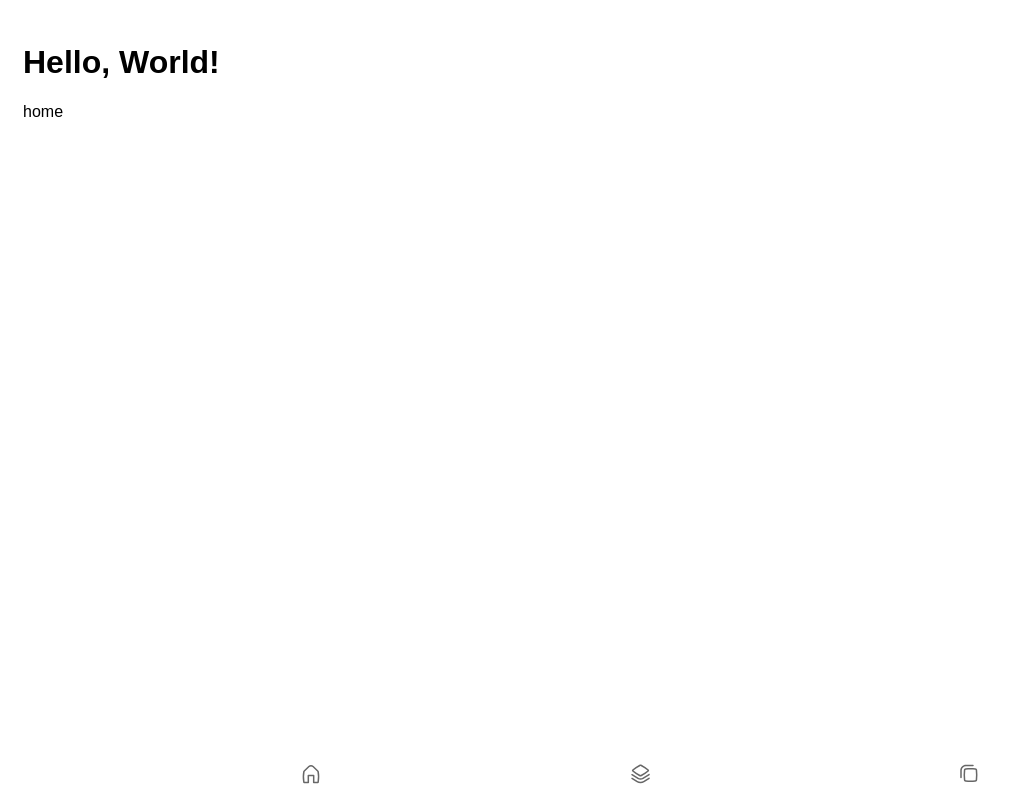
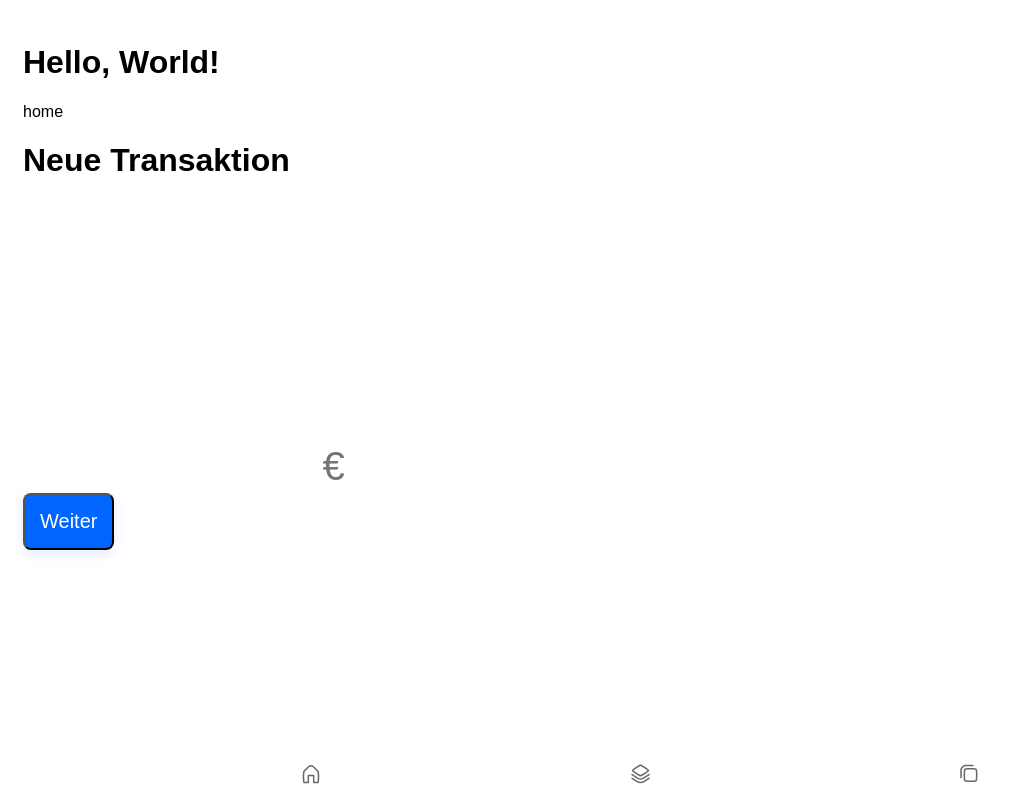
Before and after one commit to rpruck/buachhoitung, a Next.js app: page / in a window 1280 px wide. Shown: the whole page, without its empty margins (0-1019 px from the left). Built offline with nearby package versions, Linux system fonts and the light colour scheme.

Commit message:
feat: create amount input

```diff
--- /dev/null
+++ b/app/components/transaction.tsx
@@ -0,0 +1,65 @@
+'use client'
+import { AnyRecord } from "dns"
+import { useState } from "react"
+
+function TransactionHeader() {
+
+}
+
+function Amount({ amount, setAmount, setStep }: { amount: number | undefined, setAmount: (e: any) => void, setStep: (e: any) => void }) {
+    function handleAmountChange(e: any) {
+        setAmount(e.target.value)
+    }
+
+    function handleStepChange(e: any) {
+        setStep("from")
+    }
+
+    return (
+        <>
+            <input
+                name="amount"
+                type="numeric"
+                placeholder="€"
+                value={amount || ''}
+                onChange={handleAmountChange}
+            />
+            <button className="primary" onClick={handleStepChange}>Weiter</button>
+        </>
+    )
+}
+
+function From() {
+
+}
+
+function To() {
+
+}
+
+function TransactionInfo() {
+
+}
+
+function StepDisplay() {
+
+}
+
+export default function Transaction() {
+    const [step, setStep] = useState("amount")
+    const [amount, setAmount] = useState(undefined)
+    const [from, setFrom] = useState(undefined)
+    const [to, setTo] = useState(undefined)
+
+    let steps = {
+        "amount": <Amount amount={amount} setAmount={setAmount} setStep={setStep} />
+    }
+
+    return (
+        <>
+            <h1>Neue Transaktion</h1>
+
+            {steps[step]}
+        </>
+    )
+}
--- a/app/globals.css
+++ b/app/globals.css
@@ -32,7 +32,7 @@ footer {
     align-items: center;
 }
 
-#amount input {
+input[name="amount"] {
     margin-top: 30vh;
     width: 50%;
     height: 50px;
--- a/app/layout.tsx
+++ b/app/layout.tsx
@@ -1,41 +1,18 @@
-'use client'
-
 import './globals.css'
-import { NavBar } from './components/navbar'
-import { useState } from 'react'
+import Head from 'next/head'
 
 export default function RootLayout({
   children,
-  params
 }: {
   children: React.ReactNode,
-  params: {
-    state: any;
-  }
 }) {
-
-  const [state, setState] = useState("home")
-
-  function navigateToHome() {
-    setState("home")
-  }
-
-  function navigateToTransactions() {
-    setState("transactions")
-  }
-
-  function navigateToAccounts() {
-    setState("accounts")
-  }
 
   return (
     <>
-      <head><title>Buachhoitung</title></head>
+      <Head><title>Buachhoitung</title></Head>
       <html lang="en">
         <body>
           {children}
-          {state}
-          <NavBar navHome={navigateToHome} navAccounts={navigateToAccounts} navTransactions={navigateToTransactions} />
         </body>
       </html>
     </>
--- a/app/page.tsx
+++ b/app/page.tsx
@@ -1,11 +1,46 @@
+'use client'
+
 import Image from 'next/image'
 import styles from './page.module.css'
+import Transaction from './components/transaction'
+import { useState } from 'react'
+import { NavBar } from './components/navbar'
 
-export default function Home({ params }: { params: { state: any; } }) {
+export default function Home() {
+
+  const [state, setState] = useState("home")
+
+  function navigateToHome() {
+    setState("home")
+  }
+
+  function navigateToTransactions() {
+    setState("transactions")
+  }
+
+  function navigateToAccounts() {
+    setState("accounts")
+  }
+
+  let content
+  if (state == 'home') {
+    content = <Transaction />
+  }
+  else if (state == 'transactions') {
+    content = null
+  }
+  else if (state == 'accounts') {
+    content = null
+  }
+  else throw new Error("State not implemented! State is: " + state)
+
   return (
     <>
       <h1>Hello, World!</h1>
-      <span>{params.state}</span>
+      <span>{state}</span>
+      {content}
+
+      <NavBar navHome={navigateToHome} navAccounts={navigateToAccounts} navTransactions={navigateToTransactions} />
     </>
   )
 }
```
